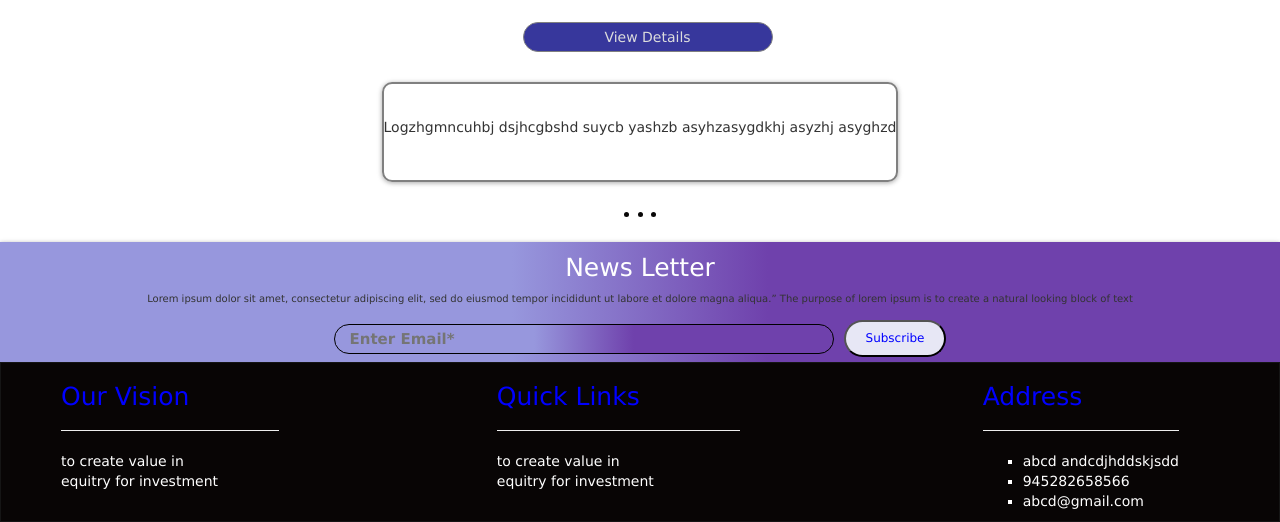
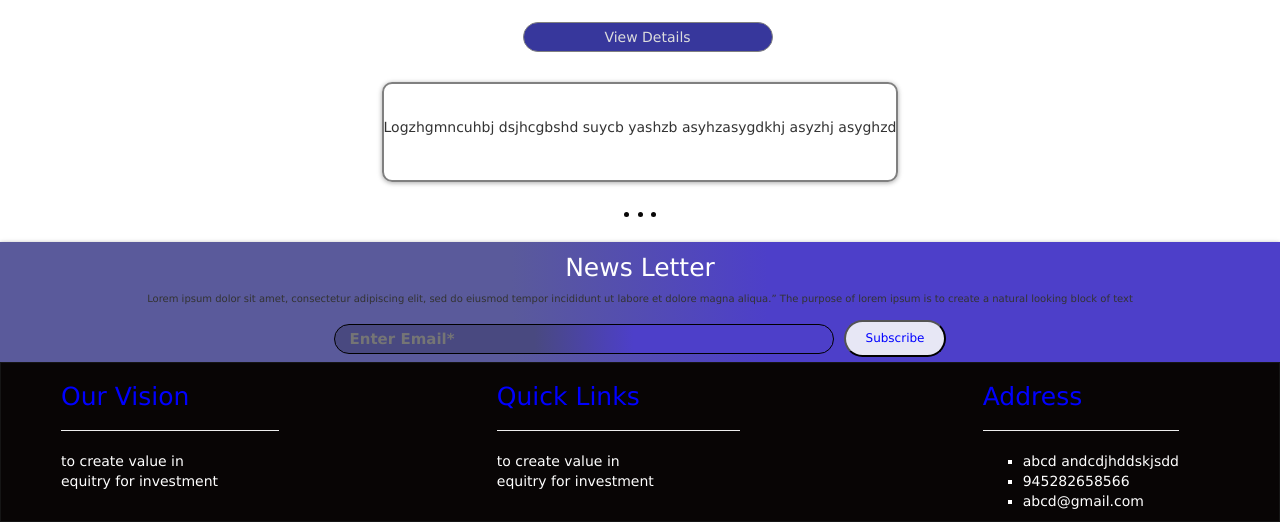
Before and after one commit to Prashants23/Prashants23.github.io, a plain HTML site: page index.html in a window 1280 px wide. Shown: the part 1456-1978 px from the top of the page. Drawn offline with nearby package versions, Linux system fonts and the light colour scheme.

Commit message:
Update newsletter.css

```diff
--- a/newsletter.css
+++ b/newsletter.css
@@ -2,7 +2,7 @@
 
 .News{
     margin-top: 0;
-    background:linear-gradient(to right, rgb(151, 151, 221) 40%, rgb(111, 65, 172) 60%);
+     background:linear-gradient(to right, rgb(90, 90, 155) 40%, rgb(77, 63, 201) 60%);
     box-shadow: 0 1px 6px rgba(0, 0, 0, 0.12), 0 1px 4px rgba(0, 0, 0, 0.24);
     /* display: flex;
     justify-content: center;
@@ -17,7 +17,7 @@
 
   #subscribe{
 
-    background:linear-gradient(to right, rgb(151, 151, 221) 40%, rgb(111, 65, 172) 60%);
+    background:linear-gradient(to right, rgb(73, 73, 128) 40%, rgb(77, 63, 201) 60%);
       border: 1px solid black;
       border-radius: 50px;
       padding: 12px 15px;
```
